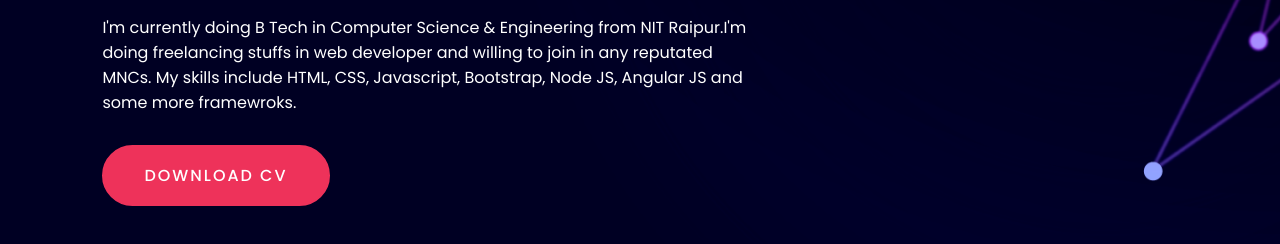
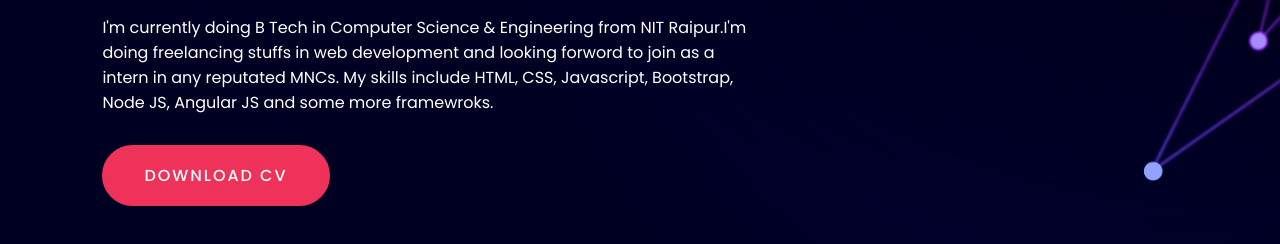
Before and after one commit to imgullu786/imgullu786.github.io, a plain HTML site: page index.html in a window 1280 px wide. Shown: the part 514-758 px from the top of the page. Drawn offline with Linux system fonts and the light colour scheme.

Commit message:
Update index.html

```diff
--- a/index.html
+++ b/index.html
@@ -25,7 +25,7 @@
         <span class="title">Web Developer</span>
         <h1>Hey! <span><br>I'm Gulam Gaush</span></h1>
         <p>
-          I'm currently doing B Tech in Computer Science & Engineering from NIT Raipur.I'm doing freelancing stuffs in web developer and willing to join in any reputated MNCs. My skills include HTML, CSS, Javascript, Bootstrap, Node JS, Angular JS and some more framewroks.
+          I'm currently doing B Tech in Computer Science & Engineering from NIT Raipur.I'm doing freelancing stuffs in web development and looking forword to join as a intern in any reputated MNCs. My skills include HTML, CSS, Javascript, Bootstrap, Node JS, Angular JS and some more framewroks.
         </p>
         <a href="#" class="btn">Download CV</a>
       </div>
```
